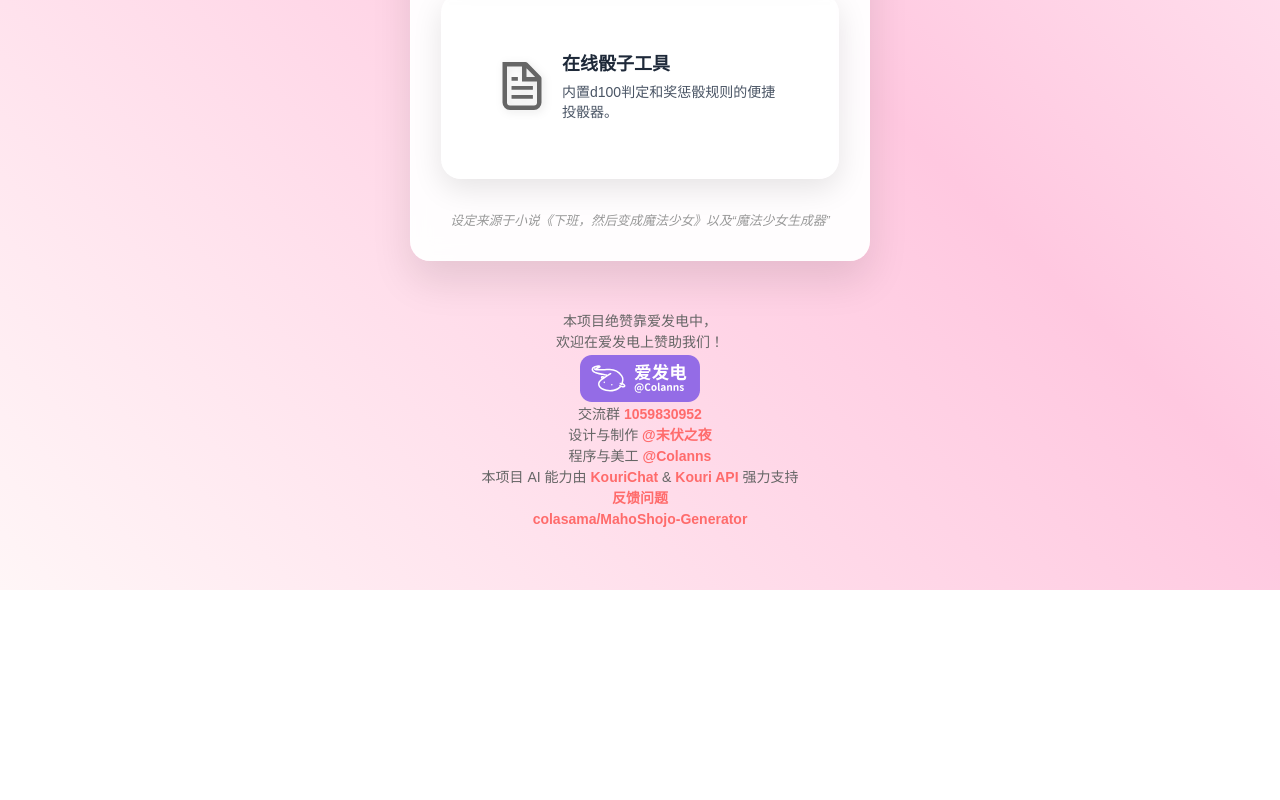
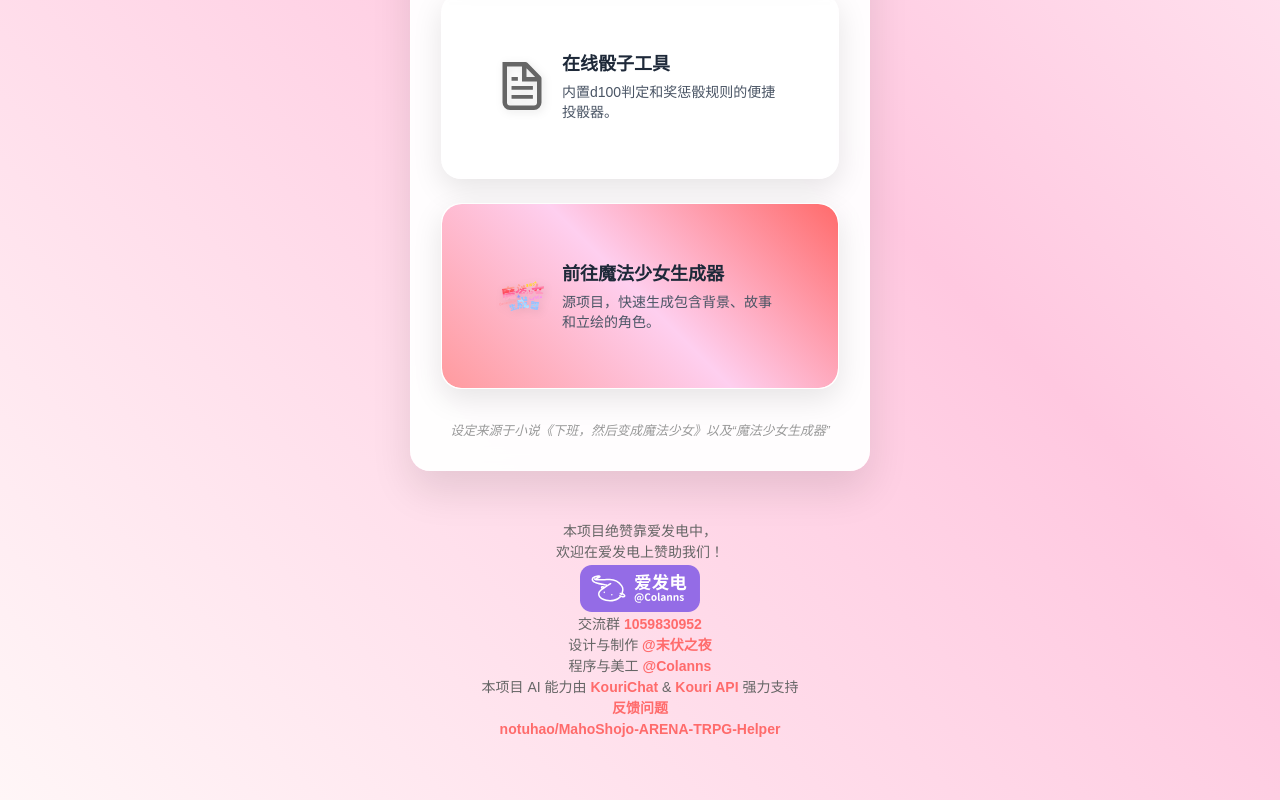
Before and after one commit to notuhao/MahoShojo-ARENA-TRPG-Helper, a Next.js app: page / in a window 1280 px wide. Shown: the part 860-1660 px from the top of the page. Before the commit the page ends 1450 px from the top, so only its background shows below. Built offline with nearby package versions, Linux system fonts and the light colour scheme.

Commit message:
feat: 指向魔法少女生成器

```diff
--- a/components/Footer.tsx
+++ b/components/Footer.tsx
@@ -39,7 +39,7 @@ export default function Footer({ className = "footer", textWhite = false }: Foot
         <a href="https://docs.qq.com/form/page/DYmdrdWFQdmZCSGdZ" target="_blank" rel="noopener noreferrer" className="footer-link">反馈问题</a>
       </p>
       <p>
-        <a href="https://github.com/colasama/MahoShojo-Generator" target="_blank" rel="noopener noreferrer" className="footer-link">colasama/MahoShojo-Generator</a>
+        <a href="https://github.com/notuhao/MahoShojo-ARENA-TRPG-Helper" target="_blank" rel="noopener noreferrer" className="footer-link">notuhao/MahoShojo-ARENA-TRPG-Helper</a>
       </p>
     </footer>
   );
--- a/pages/index.tsx
+++ b/pages/index.tsx
@@ -14,6 +14,7 @@ interface FeatureConfig {
   href: string;
   className: string;
   iconSrc: string;
+  isExternal?: boolean; // 【新增】用于标记外部链接的字段
 }
 
 // 功能列表配置
@@ -21,7 +22,7 @@ const featureConfigs: FeatureConfig[] = [
   {
     id: 'character-creator',
     title: '交互式角色创建器',
-    description: '引导式创建、自动计算、构筑独一-无二的魔法少女。',
+    description: '引导式创建、自动计算、构筑独一无二的魔法少女。',
     href: '/character/create',
     className: 'creator-card',
     iconSrc: '/mahou-title.svg',
@@ -40,9 +41,18 @@ const featureConfigs: FeatureConfig[] = [
     description: '内置d100判定和奖惩骰规则的便捷投骰器。',
     href: '/dice',
     className: 'dice-roller-card',
-    iconSrc: '/file.svg', // 暂时使用一个通用图标
+    iconSrc: '/file.svg',
   },
-  // 可以在这里继续添加其他功能入口
+  // 【指向魔法少女生成器的外部链接入口
+  {
+    id: 'mahoshojo-generator',
+    title: '前往魔法少女生成器',
+    description: '源项目，快速生成包含背景、故事和立绘的角色。',
+    href: 'https://mahoshojo.colanns.me',
+    className: 'generator-link-card',
+    iconSrc: '/logo.svg', // 使用生成器的Logo作为图标
+    isExternal: true,
+  },
 ];
 
 export default function Home() {
@@ -69,7 +79,6 @@ export default function Home() {
         setImagesLoaded(true); // 即使部分失败也继续渲染
       }
     };
-
     preloadImages();
   }, []);
 
@@ -107,7 +116,15 @@ export default function Home() {
 
             <div style={{ display: 'flex', flexDirection: 'column', gap: '1.5rem' }}>
               {featureConfigs.map((config) => (
-                <Link key={config.id} href={config.href} passHref>
+                <Link
+                  key={config.id}
+                  href={config.href}
+                  passHref
+                  // 根据 isExternal 标志决定是否在新标签页打开
+                  target={config.isExternal ? "_blank" : undefined}
+                  rel={config.isExternal ? "noopener noreferrer" : undefined}
+                  style={{ textDecoration: 'none' }}
+                >
                   <div className={`feature-button ${config.className}`}>
                     <div className="gradient-overlay"></div>
                     <div className="feature-button-content !p-6">
--- a/styles/gradient-buttons.css
+++ b/styles/gradient-buttons.css
@@ -346,3 +346,14 @@
 .feature-button-content {
    padding: 1.5rem !important;
 }
+
+/* 指向魔法少女生成器的链接按钮样式 */
+.generator-link-card .gradient-overlay {
+  background: linear-gradient(45deg, #ff9a9e, #fecfef 50%,#ff6b6b);
+}
+.generator-link-card .feature-title-container {
+  background: linear-gradient(45deg, #ff6b6b, #ee5a6f, #d63384);
+  -webkit-background-clip: text;
+  -webkit-text-fill-color: transparent;
+  background-clip: text;
+}
```
